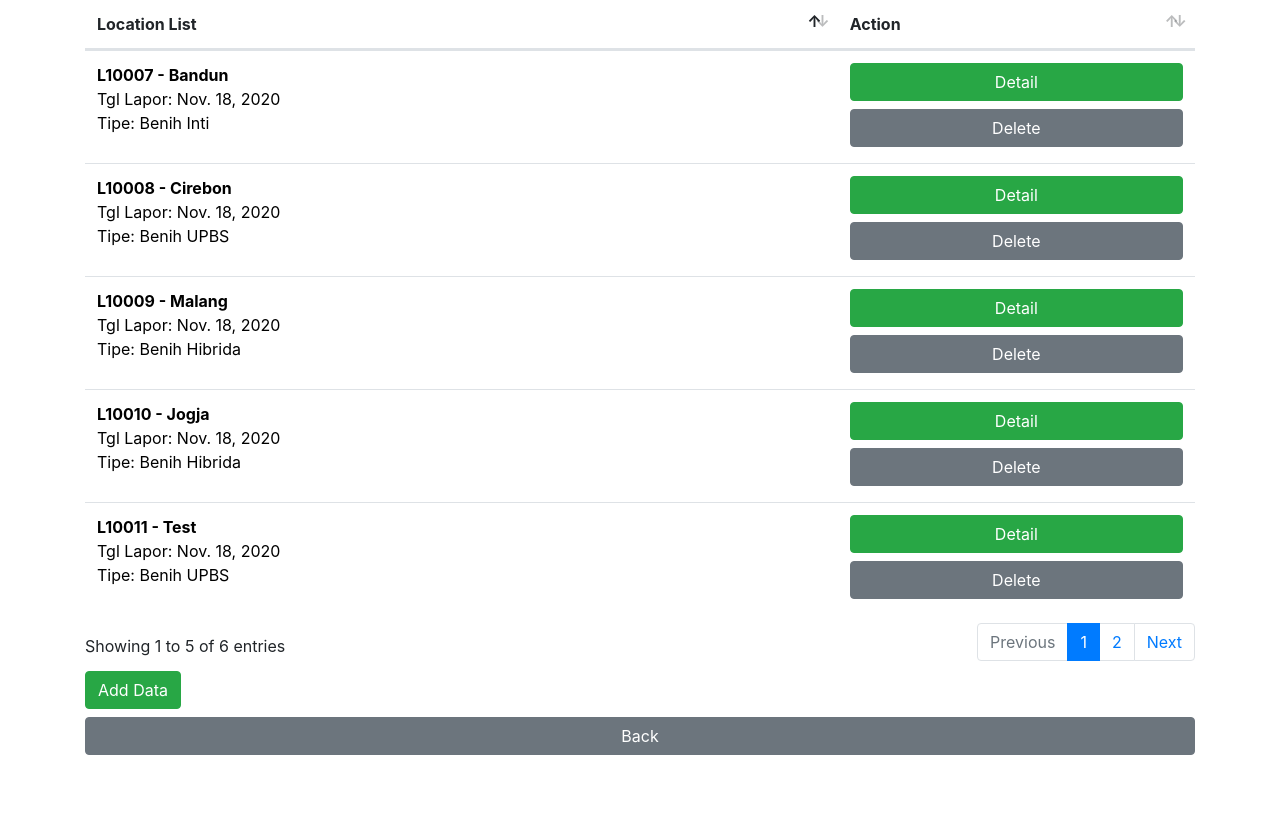
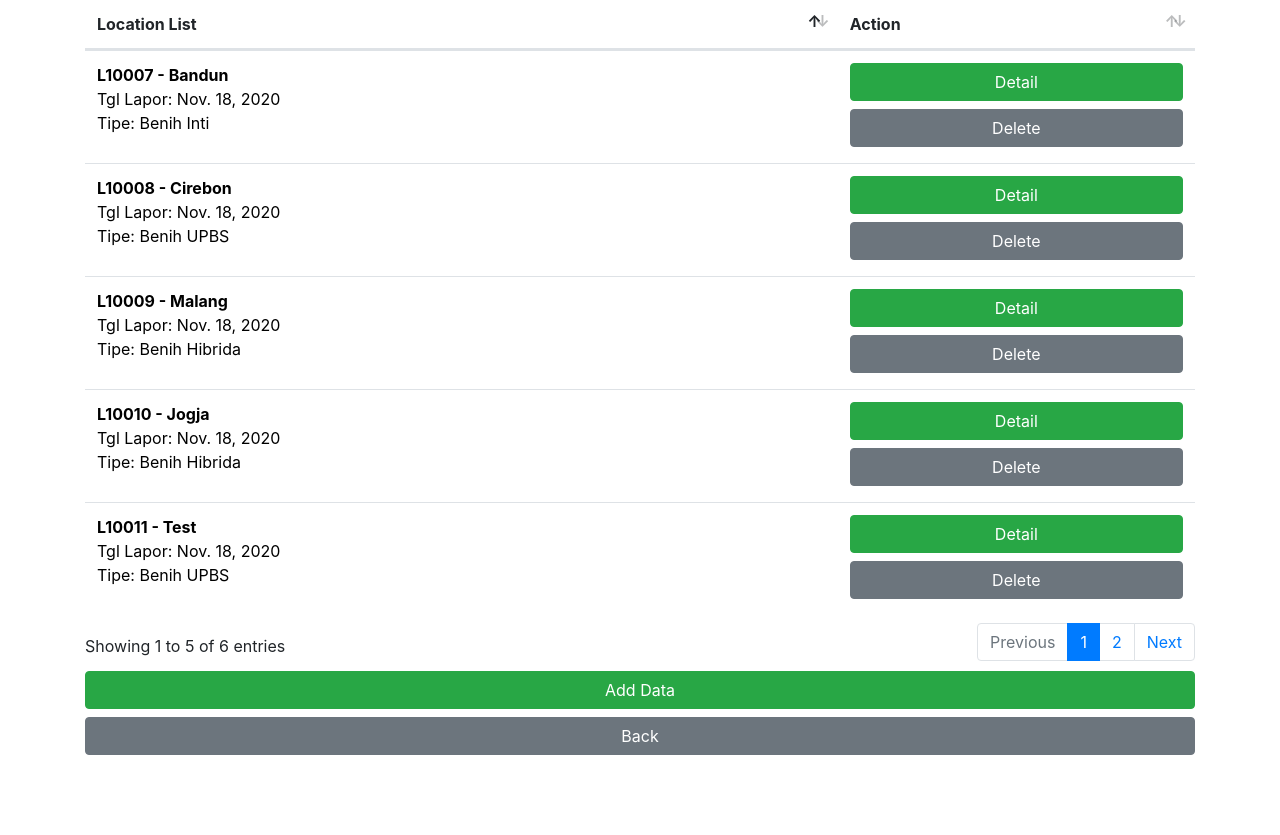
Before and after one commit to adiram17/simuliaproject, a Django app: page /serelia_list in a window 1280 px wide. Shown: the part 155-990 px from the top of the page. Run offline with Django 3.2, Linux system fonts and the light colour scheme; a user stored in the database is signed in; data comes from the database, SQL or seed files in the repository; some libraries are stand-ins or nearby versions.

Commit message:
udpate list.html

```diff
--- a/simuliaapp/templates/pages/serelia_list.html
+++ b/simuliaapp/templates/pages/serelia_list.html
@@ -48,7 +48,7 @@
 
             </tbody>
         </table>
-        <a type="button" class="btn btn-success mt-2" href="{%url 'serelia_create' %}">Add Data</a>
+        <a type="button" class="btn btn-success btn-block mt-2" href="{%url 'serelia_create' %}">Add Data</a>
         <a type="button" class="btn btn-secondary btn-block mt-2" href="{%url 'home' %}">Back</a>
     </div>
 </div>
```
